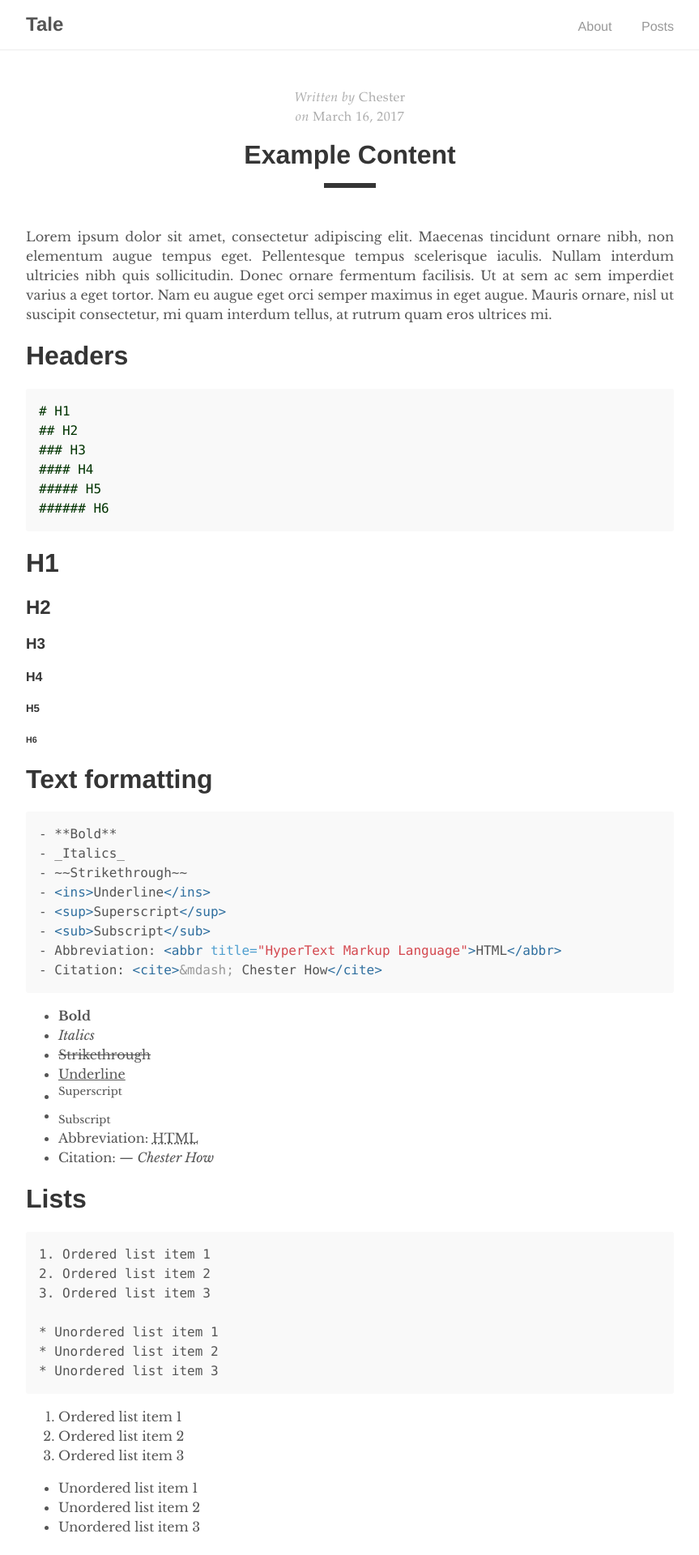
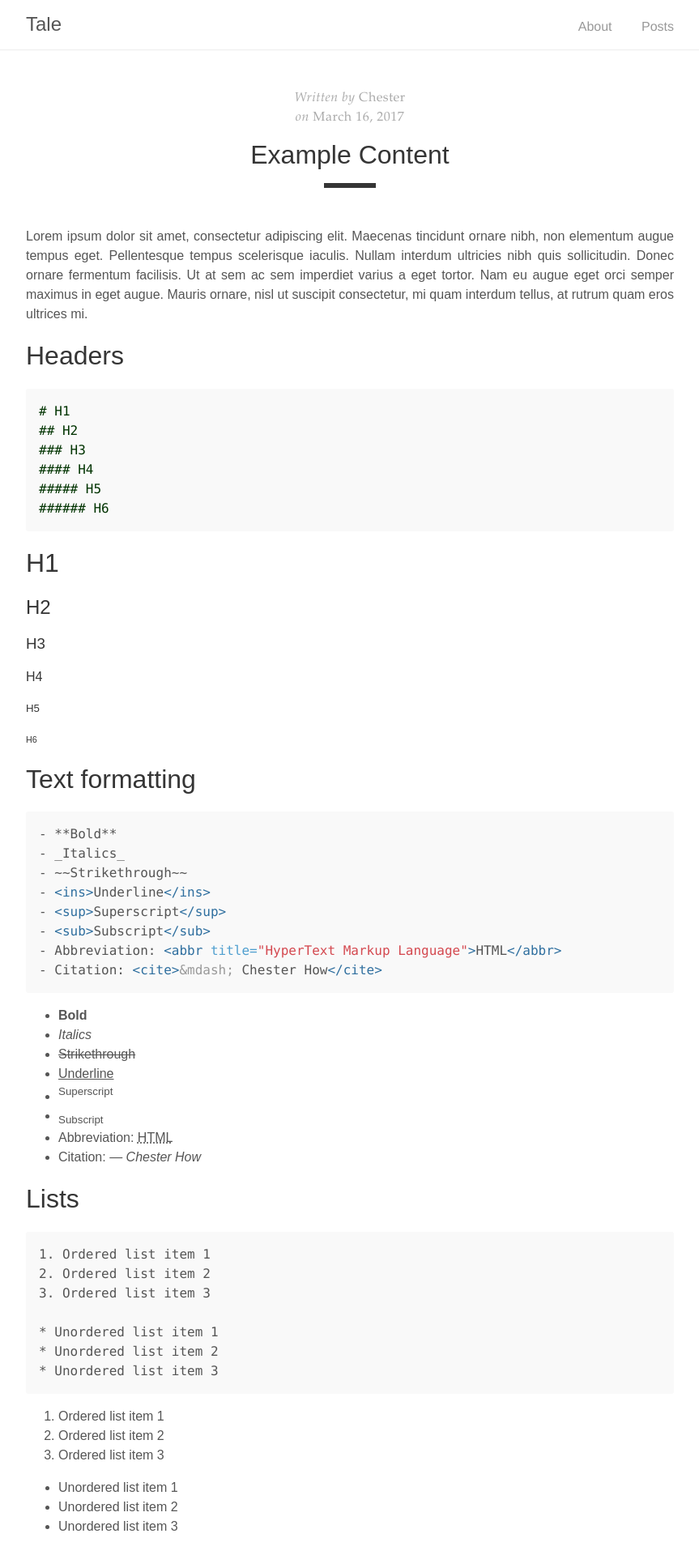
Before and after one commit to kimizuy/archive, a Jekyll site: the page built from kimizuy-blog-by-Jekyll/_posts/2017-03-16-example-content.md, in a window 1280 px wide. Shown: the top 1920 px of the page at 81% size, without its empty margins (208-1071 px from the left). Built offline with Jekyll 4.4.1, drawn with Linux system fonts in a browser that asks for light colours.

Commit message:
Add mixin file "_ff.scss"

```diff
--- /dev/null
+++ b/kimizuy-blog-by-Jekyll/_sass/_ff.scss
@@ -0,0 +1,6 @@
+@charset "UTF-8";
+
+@mixin ff {
+    font-family: 'Hiragino Kaku Gothic ProN', 'ヒラギノ角ゴ ProN W3', Meiryo, メイリオ, Osaka, 'MS PGothic', arial, helvetica, sans-serif;
+    font-weight: normal
+  }
--- a/kimizuy-blog-by-Jekyll/_sass/tale/_base.scss
+++ b/kimizuy-blog-by-Jekyll/_sass/tale/_base.scss
@@ -1,3 +1,5 @@
+@import "../ff";
+
 * {
   @include box-sizing;
   line-height: 1.5;
@@ -11,7 +13,8 @@
 }
 
 html {
-  font-family: $serif-primary;
+  //font-family: $serif-primary;
+  @include ff;
   font-size: 14px;
   overflow-y: scroll;
 
@@ -31,7 +34,8 @@
 h5,
 h6 {
   color: $default-shade;
-  font-family: $sans-serif;
+  //font-family: $sans-serif;
+  @include ff;
   line-height: normal;
 }
 
--- a/kimizuy-blog-by-Jekyll/_sass/tale/_catalogue.scss
+++ b/kimizuy-blog-by-Jekyll/_sass/tale/_catalogue.scss
@@ -1,3 +1,5 @@
+@import "../ff";
+
 .catalogue {
   &-item {
     border-bottom: 1px solid $grey-2;
@@ -24,7 +26,8 @@
   &-title {
     color: $default-shade;
     display: block;
-    font-family: $sans-serif;
+    //font-family: $sans-serif;
+    @include ff;
     font-size: 2rem;
     font-weight: 700;
     margin: .5rem 0;
--- a/kimizuy-blog-by-Jekyll/_sass/tale/_post.scss
+++ b/kimizuy-blog-by-Jekyll/_sass/tale/_post.scss
@@ -1,3 +1,5 @@
+@import "../ff";
+
 .post {
   padding: 3rem 0;
 
@@ -14,7 +16,8 @@
 
   &-title {
     color: $default-shade;
-    font-family: $sans-serif;
+    //font-family: $sans-serif;
+    @include ff;
     font-size: 2rem;
     margin: 1rem 0;
     text-align: center;
```
